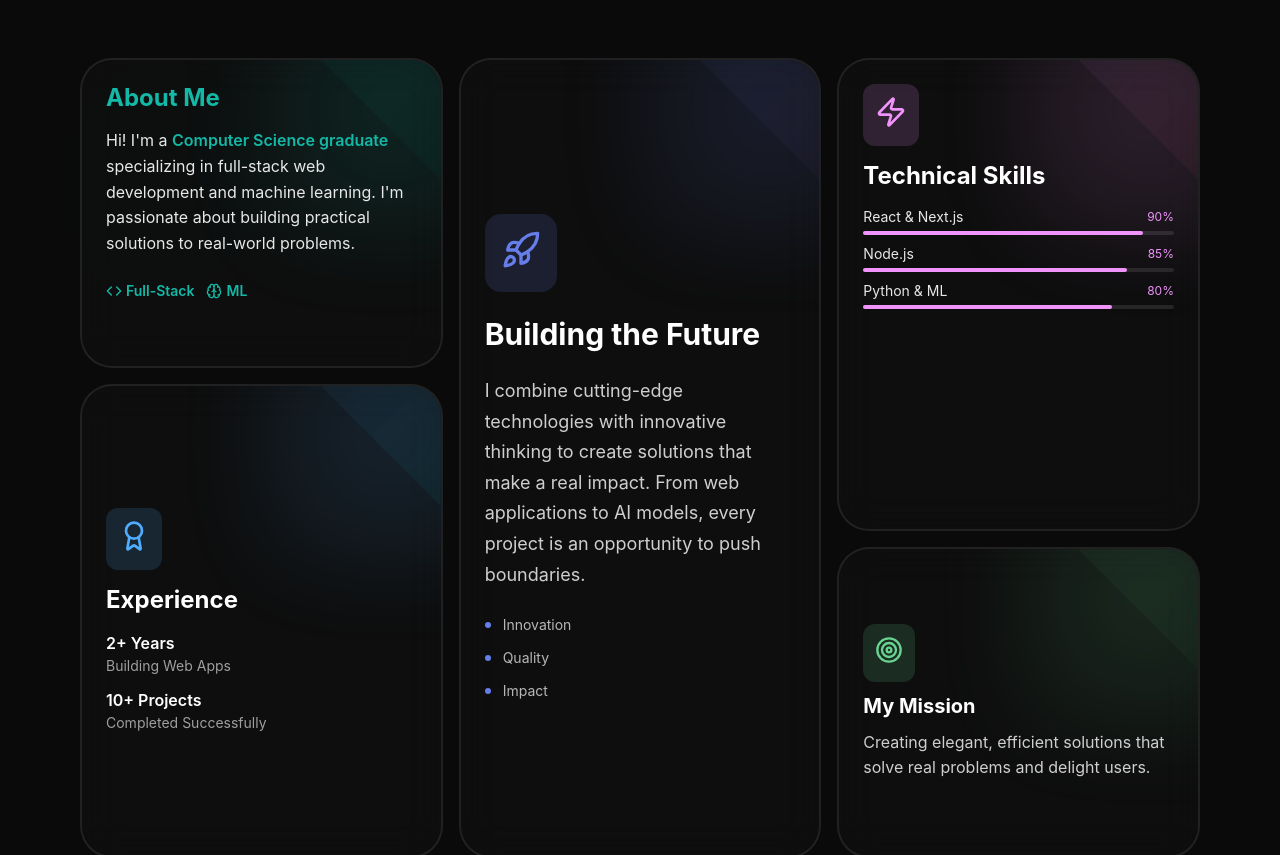
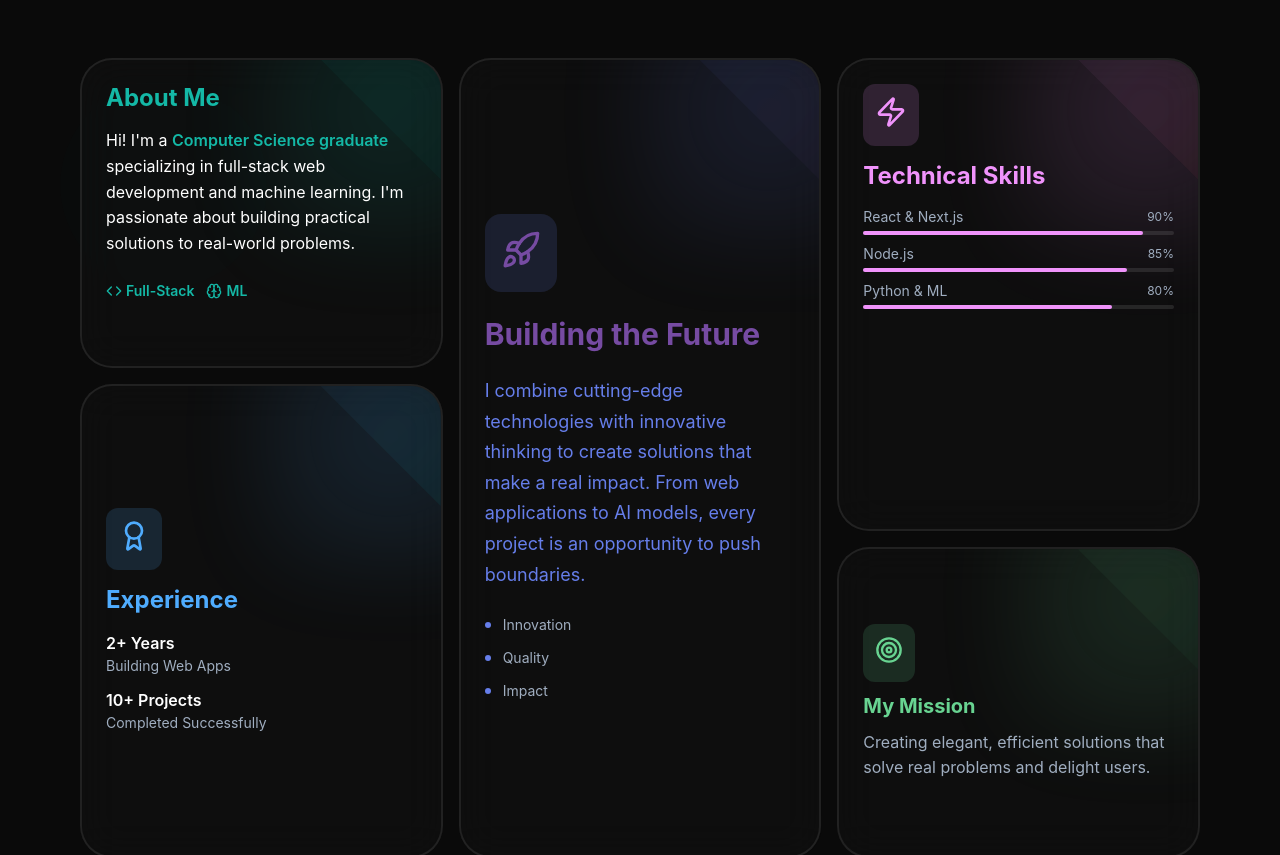
Before and after one commit to anandita-3217/anandita-dakshayani, a React (Vite) app: page / in a window 1280 px wide. Shown: the part 928-1783 px from the top of the page. Built offline with nearby package versions, Linux system fonts and the light colour scheme.

Commit message:
changes to about bento cards and contribution map padding. TODO: figure out how to add gradient to typeText in hero section

```diff
--- a/src/components/About.jsx
+++ b/src/components/About.jsx
@@ -1,304 +1,3 @@
-
-// import React from 'react';
-// import {
-//   Box,
-//   Container,
-//   Grid,
-//   GridItem,
-//   Heading,
-//   Text,
-//   Button,
-//   VStack,
-//   HStack,
-//   SimpleGrid,
-//   Icon
-// } from '@chakra-ui/react';
-// import { motion } from 'framer-motion';
-// import {
-//   FaCode,
-//   FaBrain
-// } from 'react-icons/fa';
-// import { useInView } from 'react-intersection-observer';
-// // Motion components
-// const MotionBox = motion.create(Box);
-// const MotionHeading = motion.create(Heading);
-// const MotionGridItem = motion.create(GridItem);
-
-// // Animation variants
-
-// const staggerContainer = {
-//   hidden: { opacity: 0 },
-//   visible: {
-//     opacity: 1,
-//     transition: {
-//       staggerChildren: 0.1,
-//       delayChildren: 0.2
-//     }
-//   }
-// };
-
-// const headerVariants = {
-//     hidden: { opacity: 0, y: 40 },
-//     visible: {
-//       opacity: 1,
-//       y: 0,
-//       transition: { duration: 0.7 }
-//     }
-//   };
-// const cardVariants = {
-//   hidden: { opacity: 0, y: 30 },
-//   visible: {
-//     opacity: 1,
-//     y: 0,
-//     transition: { duration: 0.6, ease: "easeOut" }
-//   }
-// };
-
-
-// // About Section Component
-// function About() {
-//   const [headerRef, headerInView] = useInView({
-//       triggerOnce: false,
-//       threshold: 0.2
-//     });
-
-//   const [topLeftRef, topLeftInView] = useInView({
-//     triggerOnce: false,
-//     threshold: 0.2
-//   });
-
-//   const [middleRef, middleInView] = useInView({
-//     triggerOnce: false,
-//     threshold: 0.2
-//   });
-
-//   const [topRightRef, topRightInView] = useInView({
-//     triggerOnce: false,
-//     threshold: 0.2
-//   });
-
-//   const [bottomLeftRef, bottomLeftInView] = useInView({
-//     triggerOnce: false,
-//     threshold: 0.2
-//   });
-
-//   const [bottomRightRef, bottomRightInView] = useInView({
-//     triggerOnce: false,
-//     threshold: 0.2
-//   });
-
-//   return (
-//     <Box
-//       id="about"
-//       bg="transparent"
-//       color="text.primary"
-//       py={{ base: 12, md: 20 }}
-//       minH="100vh"
-//       display="flex"
-//       alignItems="center"
-//       position="relative"
-//       overflow="hidden"
-//       p={90}
-//     >
-//       {/* Background decoration */}
-//       <MotionBox
-//         position="absolute"
-//         top="20%"
-//         left="5%"
-//         w="200px"
-//         h="200px"
-//         bg="rgba(20, 184, 166, 0.03)"
-//         borderRadius="full"
-//         animate={{
-//           scale: [1, 1.2, 1],
-//           opacity: [0.3, 0.5, 0.3]
-//         }}
-//         transition={{
-//           duration: 6,
-//           repeat: Infinity,
-//           ease: "easeInOut"
-//         }}
-//       />
-
-//        <Container maxW="container.xl" position="relative" zIndex={1}>
-//         <MotionBox
-//           initial="hidden"
-//           whileInView="visible"
-//           viewport={{ once: true, margin: "-100px" }}
-//           variants={staggerContainer}
-//         >
-
-//           <MotionHeading
-//             ref={headerRef}
-//             as="h2"
-//             fontSize={{ base: '3xl', md: '4xl', lg: '5xl' }}
-//             fontWeight="bold"
-//             textAlign="center"
-//             initial="hidden"
-//             animate={headerInView ? "visible" : "hidden"}
-//             variants={headerVariants}
-//             mb={12}
-//           >
-//             <Text as="span" color="brand.400">About Me</Text>
-//           </MotionHeading>
-//           <Grid
-//                templateColumns="repeat(3, 1fr)"
-//                templateRows="repeat(5, 1fr)"
-//                gap={4}
-//                w="100%"
-//                h="100vh"
-//                p={4}
-//              >
-//                {/* Top Left - 3 rows */}
-//                <MotionGridItem
-//                  ref={topLeftRef}
-//                  rowSpan={2}
-//                  colSpan={1}
-//                  bg="surface.card"
-//                  borderRadius="xl"
-//                  border="1px solid"
-//                  borderColor="border.primary"
-//                  p={6}
-//                  initial="hidden"
-//                  animate={topLeftInView ? "visible" : "hidden"}
-//                  variants={cardVariants}
-//                  _hover={{
-//                    borderColor: 'brand.400',
-//                    boxShadow: '0 0 30px rgba(20, 184, 166, 0.2)'
-//                  }}
-//                  transition="all 0.3s"
-//                >
-//                  <VStack spacing={4} align="stretch" h="100%">
-//            <Heading
-//              as="h3"
-//              fontSize={{ base: 'xl', md: '2xl' }}
-//              fontWeight="bold"
-//              color="brand.400"
-//            >
-//              About Me
-//            </Heading>
-
-//            <Text
-//              fontSize={{ base: 'sm', md: 'md' }}
-//              color="text.primary"
-//              lineHeight="1.6"
-//              noOfLines={4}
-//            >
-//              Hi! I'm a <Text as="span" color="brand.400" fontWeight="600">Computer Science graduate</Text> specializing
-//              in full-stack web development and machine learning. I'm passionate about building
-//              practical solutions to real-world problems.
-//            </Text>
-
-//            <HStack spacing={3} pt={2} flexWrap="wrap">
-//              <HStack spacing={1} color="brand.400" fontSize="sm">
-//                <Icon as={FaCode} boxSize={4} />
-//                <Text fontWeight="600">Full-Stack</Text>
-//              </HStack>
-//              <HStack spacing={1} color="brand.400" fontSize="sm">
-//                <Icon as={FaBrain} boxSize={4} />
-//                <Text fontWeight="600">ML</Text>
-//              </HStack>
-//            </HStack>
-//          </VStack>
-//                </MotionGridItem>
-
-//                {/* Middle - 5 rows */}
-//                <MotionGridItem
-//                  ref={middleRef}
-//                  rowSpan={5}
-//                  colSpan={1}
-//                  bg="surface.card"
-//                  borderRadius="xl"
-//                  border="1px solid"
-//                  borderColor="border.primary"
-//                  p={6}
-//                  initial="hidden"
-//                  animate={middleInView ? "visible" : "hidden"}
-//                  variants={cardVariants}
-//                  _hover={{
-//                    borderColor: 'brand.400',
-//                    boxShadow: '0 0 30px rgba(20, 184, 166, 0.2)'
-//                  }}
-//                  transition="all 0.3s"
-//                >
-//                  <Box>Middle (5 rows)</Box>
-//                </MotionGridItem>
-
-//                {/* Top Right - 3 rows */}
-//                <MotionGridItem
-//                  ref={topRightRef}
-//                  rowSpan={3}
-//                  colSpan={1}
-//                  bg="surface.card"
-//                  borderRadius="xl"
-//                  border="1px solid"
-//                  borderColor="border.primary"
-//                  p={6}
-//                  initial="hidden"
-//                  animate={topRightInView ? "visible" : "hidden"}
-//                  variants={cardVariants}
-//                  _hover={{
-//                    borderColor: 'brand.400',
-//                    boxShadow: '0 0 30px rgba(20, 184, 166, 0.2)'
-//                  }}
-//                  transition="all 0.3s"
-//                  overflow="hidden"
-//                >
-//                  <Box>Top Right (3 rows) </Box>
-//                </MotionGridItem>
-
-//                {/* Bottom Left - 2 rows */}
-//                <MotionGridItem
-//                  ref={bottomLeftRef}
-//                  rowSpan={3}
-//                  colSpan={1}
-//                  bg="surface.card"
-//                  borderRadius="xl"
-//                  border="1px solid"
-//                  borderColor="border.primary"
-//                  p={6}
-//                  initial="hidden"
-//                  animate={bottomLeftInView ? "visible" : "hidden"}
-//                  variants={cardVariants}
-//                  _hover={{
-//                    borderColor: 'brand.400',
-//                    boxShadow: '0 0 30px rgba(20, 184, 166, 0.2)'
-//                  }}
-//                  transition="all 0.3s"
-//                >
-//                  <Box>Bottom Right (3 rows)</Box>
-//                </MotionGridItem>
-
-//                {/* Bottom Right - 3 rows */}
-//                <MotionGridItem
-//                  ref={bottomRightRef}
-//                  rowSpan={3}
-//                  colSpan={1}
-//                  bg="surface.card"
-//                  borderRadius="xl"
-//                  border="1px solid"
-//                  borderColor="border.primary"
-//                  p={6}
-//                  initial="hidden"
-//                  animate={bottomRightInView ? "visible" : "hidden"}
-//                  variants={cardVariants}
-//                  _hover={{
-//                    borderColor: 'brand.400',
-//                    boxShadow: '0 0 30px rgba(20, 184, 166, 0.2)'
-//                  }}
-//                  transition="all 0.3s"
-//                >
-//                  <Box>Bottom Left (2 rows)</Box>
-//                </MotionGridItem>
-//              </Grid>
-//         </MotionBox>
-//       </Container>
-//     </Box>
-//   );
-// }
-
-// export default About;
-
 import React, { useEffect, useRef, useState } from 'react';
 import {
   Box,
@@ -491,7 +190,7 @@ function About() {
     <Box
       id="about"
       bg="transparent"
-      color="white"
+      color="text.primary"
       py={{ base: 12, md: 20 }}
       minH="100vh"
       display="flex"
@@ -535,7 +234,7 @@ function About() {
             variants={headerVariants}
             mb={12}
           >
-            <Text as="span" color="#14b8a6">About Me</Text>
+            <Text as="span" color="brand.500">About Me</Text>
           </MotionHeading>
 
           <Grid
@@ -552,14 +251,14 @@ function About() {
                   as="h3"
                   fontSize={{ base: 'xl', md: '2xl' }}
                   fontWeight="bold"
-                  color="#14b8a6"
+                  color="brand.400"
                 >
                   About Me
                 </Heading>
 
                 <Text
                   fontSize={{ base: 'sm', md: 'md' }}
-                  color="rgba(255, 255, 255, 0.9)"
+                  color="text.primary"
                   lineHeight="1.6"
                 >
                   Hi! I'm a <Text as="span" color="#14b8a6" fontWeight="600">Computer Science graduate</Text> specializing
@@ -589,21 +288,21 @@ function About() {
                   borderRadius="2xl"
                   w="fit-content"
                 >
-                  <Icon as={Rocket} boxSize={10} color="#667eea" />
+                  <Icon as={Rocket} boxSize={10} color="#764ba2" />
                 </Box>
 
                 <Heading
                   as="h3"
                   fontSize={{ base: '2xl', md: '3xl' }}
                   fontWeight="bold"
-                  color="white"
+                  color="#764ba2"
                 >
                   Building the Future
                 </Heading>
 
                 <Text
                   fontSize={{ base: 'md', md: 'lg' }}
-                  color="rgba(255, 255, 255, 0.8)"
+                  color="#667eea"
                   lineHeight="1.7"
                 >
                   I combine cutting-edge technologies with innovative thinking to create
@@ -615,7 +314,7 @@ function About() {
                   {['Innovation', 'Quality', 'Impact'].map((value, i) => (
                     <HStack key={i} spacing={3}>
                       <Box w="6px" h="6px" bg="#667eea" borderRadius="full" />
-                      <Text fontSize="sm" color="rgba(255, 255, 255, 0.7)">
+                      <Text fontSize="sm" color="text.secondary">
                         {value}
                       </Text>
                     </HStack>
@@ -640,7 +339,7 @@ function About() {
                   as="h3"
                   fontSize={{ base: 'xl', md: '2xl' }}
                   fontWeight="bold"
-                  color="white"
+                  color="#f093fb"
                 >
                   Technical Skills
                 </Heading>
@@ -653,10 +352,10 @@ function About() {
                   ].map((skill, i) => (
                     <Box key={i}>
                       <HStack justify="space-between" mb={1}>
-                        <Text fontSize="sm" color="rgba(255, 255, 255, 0.9)">
+                        <Text fontSize="sm" color="text.secondary">
                           {skill.name}
                         </Text>
-                        <Text fontSize="xs" color="#f093fb">
+                        <Text fontSize="xs" color="text.secondary">
                           {skill.level}%
                         </Text>
                       </HStack>
@@ -691,25 +390,25 @@ function About() {
                   as="h3"
                   fontSize={{ base: 'xl', md: '2xl' }}
                   fontWeight="bold"
-                  color="white"
+                  color="#4facfe"
                 >
                   Experience
                 </Heading>
 
                 <VStack spacing={3} align="stretch">
                   <Box>
-                    <Text fontSize="md" fontWeight="600" color="white">
+                    <Text fontSize="md" fontWeight="600" color="text.primary">
                       2+ Years
                     </Text>
-                    <Text fontSize="sm" color="rgba(255, 255, 255, 0.6)">
+                    <Text fontSize="sm" color="text.secondary">
                       Building Web Apps
                     </Text>
                   </Box>
                   <Box>
-                    <Text fontSize="md" fontWeight="600" color="white">
+                    <Text fontSize="md" fontWeight="600" color="text.primary">
                       10+ Projects
                     </Text>
-                    <Text fontSize="sm" color="rgba(255, 255, 255, 0.6)">
+                    <Text fontSize="sm" color="text.secondary">
                       Completed Successfully
                     </Text>
                   </Box>
@@ -733,14 +432,14 @@ function About() {
                   as="h3"
                   fontSize={{ base: 'lg', md: 'xl' }}
                   fontWeight="bold"
-                  color="white"
+                  color="#68d391"
                 >
                   My Mission
                 </Heading>
 
                 <Text
                   fontSize={{ base: 'sm', md: 'md' }}
-                  color="rgba(255, 255, 255, 0.8)"
+                  color="text.secondary"
                   lineHeight="1.6"
                 >
                   Creating elegant, efficient solutions that solve real problems and delight users.
--- a/src/components/ContributionMap.jsx
+++ b/src/components/ContributionMap.jsx
@@ -71,8 +71,10 @@ function ContributionMap()  {
       bg="transparent"
       color="text.primary"
       py={{ base: 16, md: 20 }}
+      px={{ base: 4, md: 8, lg: 16 }}
       position="relative"
       overflow="hidden"
+
     >
       {/* Background decoration */}
       {/* <MotionBox
```
